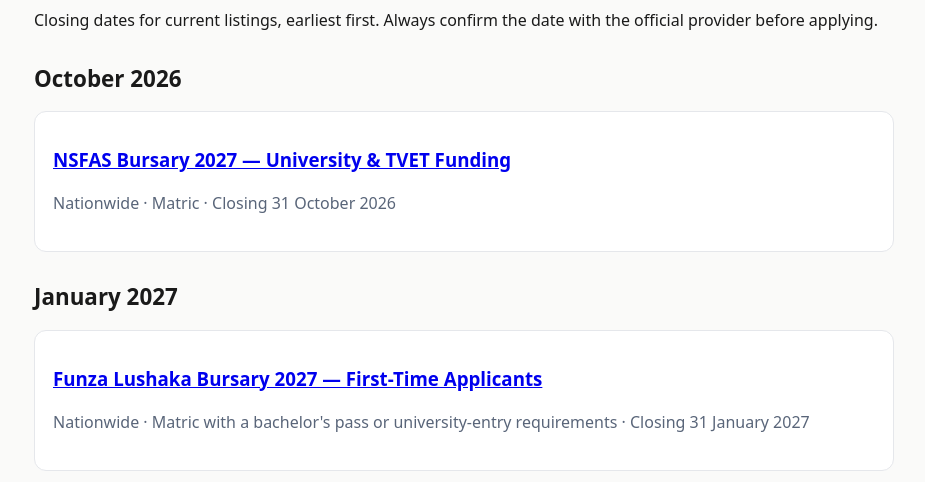
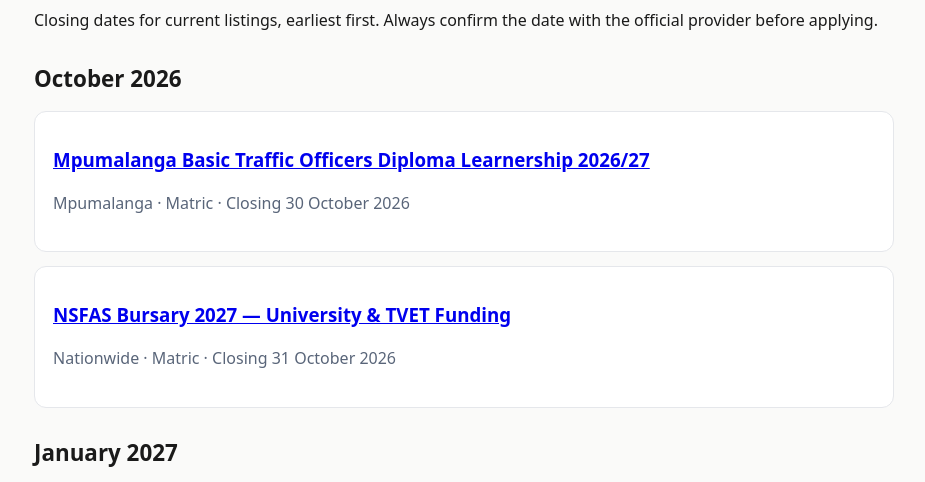
Before and after one commit to Ituthema/seta-careers-platform, a website: page calendar/index.html in a window 1280 px wide. Shown: the part 252-734 px from the top of the page, without its empty margins (176-1101 px from the left). Drawn offline with Linux system fonts and the light colour scheme.

Commit message:
TASK-202: update generated deadline calendar

```diff
--- a/calendar/index.html
+++ b/calendar/index.html
@@ -25,7 +25,8 @@
 <body>
 <!-- GENERATED SEO PAGE: OpportunitiesZA -->
 <header><a class="brand" href="/">OpportunitiesZA</a> <span class="muted">· South African career opportunities</span></header>
-<main><nav class="muted"><a href="/">Home</a> / Deadline calendar</nav><h1>Deadline Calendar</h1><p>Closing dates for current listings, earliest first. Always confirm the date with the official provider before applying.</p><h2>October 2026</h2><article class="card"><h3><a href="/bursaries/nsfas-bursary-2027/">NSFAS Bursary 2027 — University &amp; TVET Funding</a></h3><p class="muted">Nationwide · Matric · Closing 31 October 2026</p></article>
+<main><nav class="muted"><a href="/">Home</a> / Deadline calendar</nav><h1>Deadline Calendar</h1><p>Closing dates for current listings, earliest first. Always confirm the date with the official provider before applying.</p><h2>October 2026</h2><article class="card"><h3><a href="/learnerships/mpumalanga-basic-traffic-officers-diploma-learnership-2026-27/">Mpumalanga Basic Traffic Officers Diploma Learnership 2026/27</a></h3><p class="muted">Mpumalanga · Matric · Closing 30 October 2026</p></article>
+<article class="card"><h3><a href="/bursaries/nsfas-bursary-2027/">NSFAS Bursary 2027 — University &amp; TVET Funding</a></h3><p class="muted">Nationwide · Matric · Closing 31 October 2026</p></article>
 <h2>January 2027</h2><article class="card"><h3><a href="/bursaries/funza-lushaka-bursary-2027-first-time-applicants/">Funza Lushaka Bursary 2027 — First-Time Applicants</a></h3><p class="muted">Nationwide · Matric with a bachelor&#39;s pass or university-entry requirements · Closing 31 January 2027</p></article><p><a class="btn secondary" href="/#/calendar">Open the interactive calendar</a></p></main>
 <footer><a href="/">Home</a> · <a href="/calendar/">Calendar</a> · <a href="/provinces/">Provinces</a> · <a href="/tools/">Tools</a> · <a href="/guides/">Guides</a> · <a href="/about/">About</a> · <a href="/#/">Open interactive website</a> · Check every application deadline and eligibility requirement with the official provider.</footer>
 </body>
```
